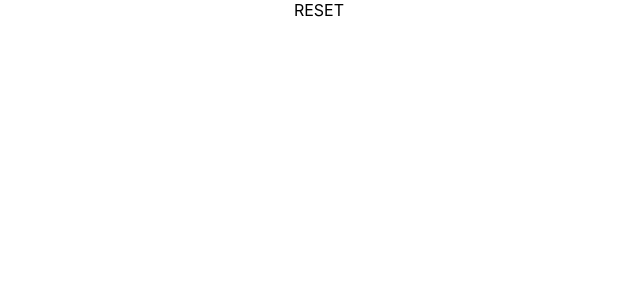
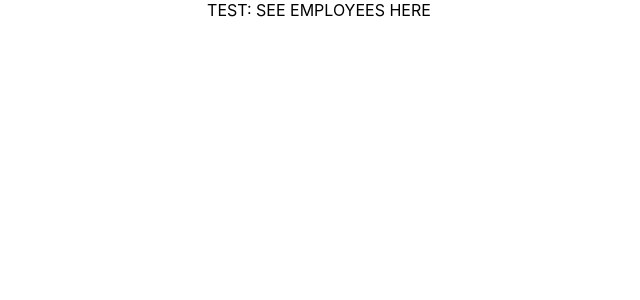
Before and after one commit to Goodlvn/react-employee-gooy, a React (Create React App) app: page / in a window 1280 px wide. Shown: the top 300 px of the page, without its empty margins (321-961 px from the left). Built offline with nearby package versions, Linux system fonts and the light colour scheme.

Commit message:
creat base file structure

```diff
--- a/src/App.js
+++ b/src/App.js
@@ -1,22 +1,18 @@
 import React from "react";
 import './styles/App.css';
+import EmployeePage from "./pages/EmployeePage";
 
 function App() {
-
-
-
 
 
   return (
 
       <div className="App">
-        RESET
+        <EmployeePage />
       </div>
 
 
   );
 }
 
-
-
 export default App;
--- /dev/null
+++ b/src/components/DisplayEmployees/index.js
@@ -0,0 +1,9 @@
+import React from 'react'
+
+export default function index() {
+    return (
+        <div>
+            TEST: SEE EMPLOYEES HERE
+        </div>
+    )
+}
--- /dev/null
+++ b/src/pages/EmployeePage.js
@@ -0,0 +1,10 @@
+import React from 'react'
+import DisplayEmployees from "../components/DisplayEmployees"
+
+export default function EmployeePage() {
+    return (
+        <div>
+            <DisplayEmployees />
+        </div>
+    )
+}
```
Also changed, not shown: src/utils/API.js (added, +24 -0 lines), src/components/DisplayEmployees/style.css (added), src/components/SearchBar/index.js (added), src/components/SearchBar/style.css (added), src/utils/GlobalState.js (added).
